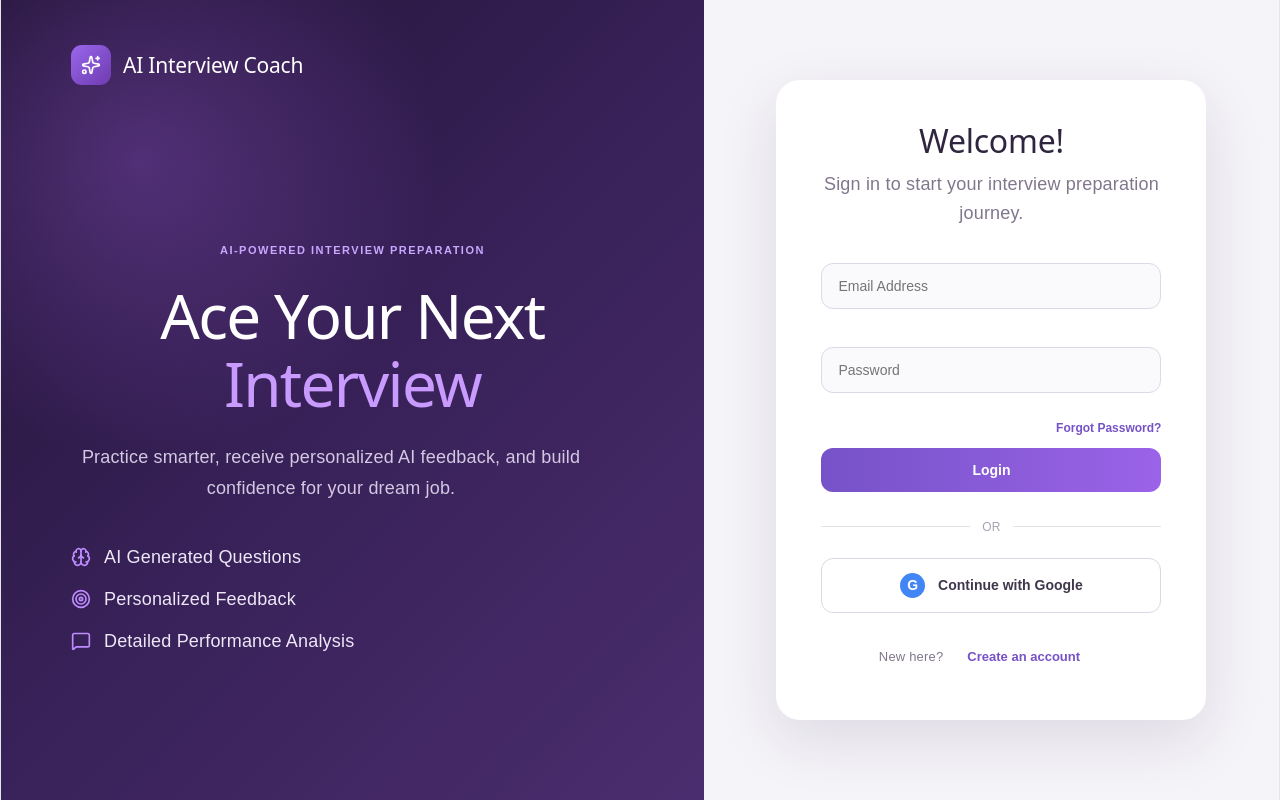
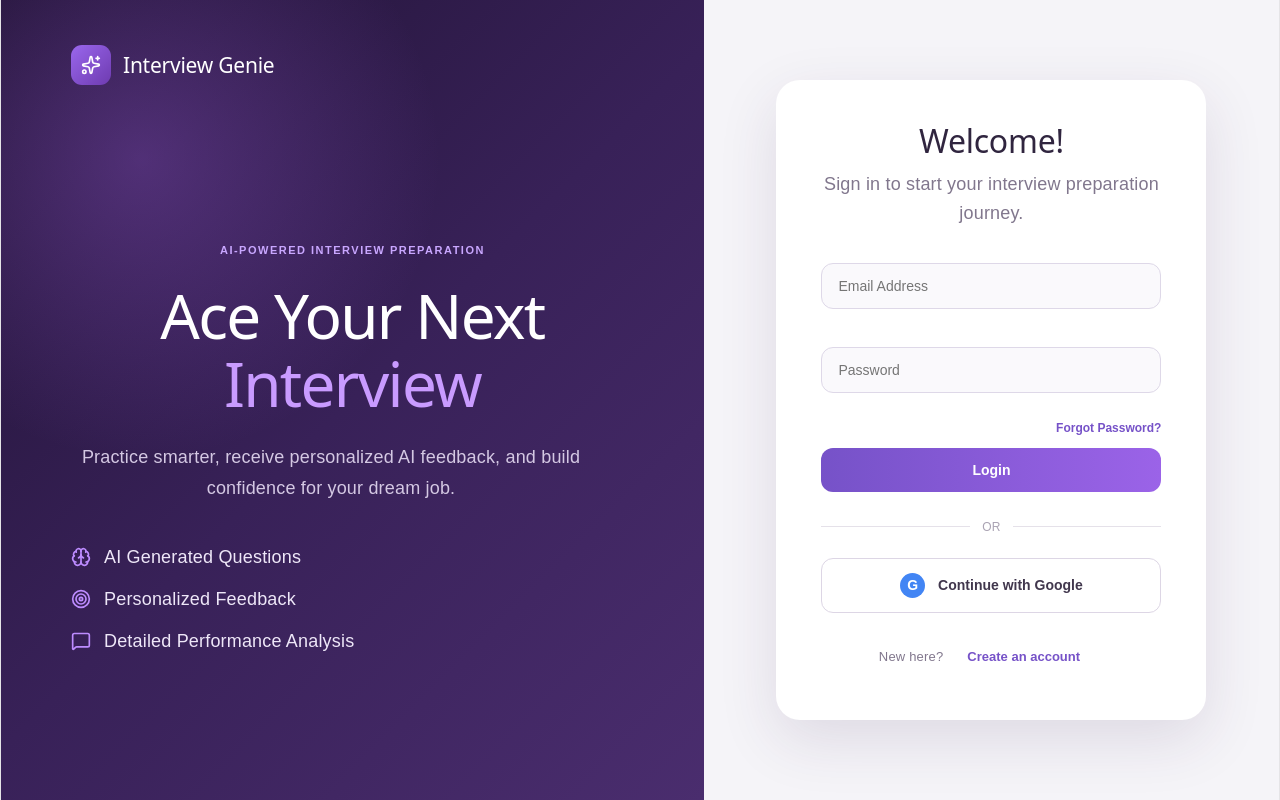
Before and after one commit to vidhi16khurana/AI-Interview-Coach, a React (Vite) app in the folder frontend/: page /login in a window 1280 px wide. Built offline with nearby package versions, Linux system fonts and the light colour scheme; no server answers.

Commit message:
changed the name of the project from "AI Interview Coach" to "Interview Genie" in the backend and frontend files. Updated the CORS origins to include the new frontend deployment URLs.

```diff
--- a/frontend/index.html
+++ b/frontend/index.html
@@ -4,7 +4,7 @@
     <meta charset="UTF-8" />
     <link rel="icon" href="/robot.png" />
     <meta name="viewport" content="width=device-width, initial-scale=1.0" />
-    <title>AI Interview Coach</title>
+    <title>Interview Genie</title>
   </head>
   <body>
     <div id="root"></div>
--- a/frontend/src/App.jsx
+++ b/frontend/src/App.jsx
@@ -53,7 +53,7 @@ function App() {
   if (loading) {
     return (
       <div className="app-loader">
-        Loading AI Interview Coach...
+        Loading Interview Genie...
       </div>
     );
   }
--- a/frontend/src/components/Sidebar.jsx
+++ b/frontend/src/components/Sidebar.jsx
@@ -43,7 +43,7 @@ const Sidebar = () => {
           <Sparkles size={15} />
         </div>
 
-        <span>AI Interview Coach</span>
+        <span>Interview Genie</span>
       </div>
 
       <nav className="nav-menu">
--- a/frontend/src/pages/Login.jsx
+++ b/frontend/src/pages/Login.jsx
@@ -163,7 +163,7 @@ const Login = () => {
             <Sparkles size={20} />
           </div>
 
-          <h2>AI Interview Coach</h2>
+          <h2>Interview Genie</h2>
 
         </div>
 
--- a/frontend/src/pages/Settings.jsx
+++ b/frontend/src/pages/Settings.jsx
@@ -120,7 +120,7 @@ const Settings = () => {
             <h2>Logout</h2>
 
             <p>
-              Sign out from your AI Interview Coach account.
+              Sign out from your Interview Genie account.
             </p>
           </div>
 
```
Also changed, not shown: 1 other file (tests, documents, lock files or other folders).
